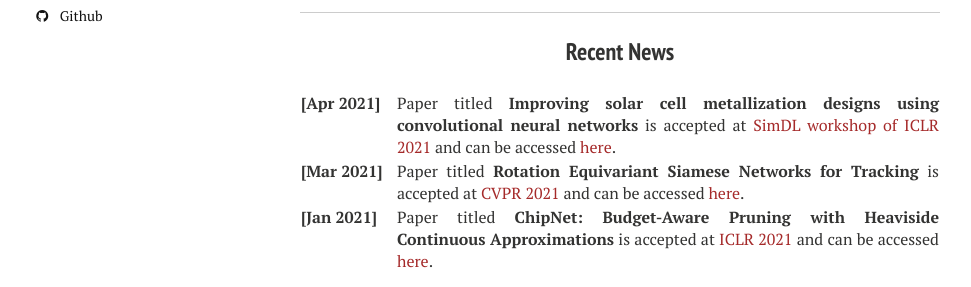
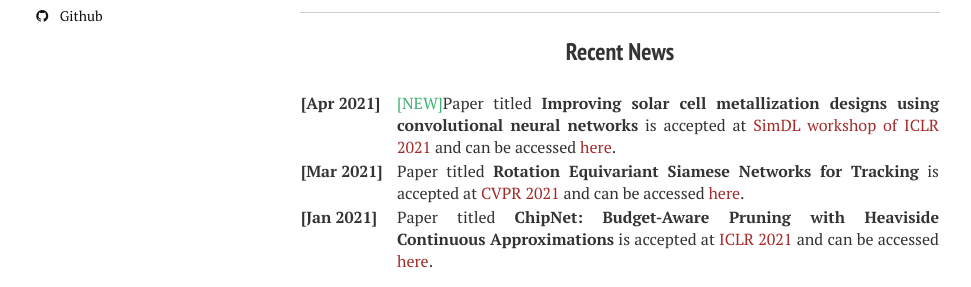
Before and after one commit to dkgupta90/dkgupta90.github.io, a Jekyll site: the page built from index.md, in a window 1280 px wide. Shown: the part 454-741 px from the top of the page, without its empty margins (20-991 px from the left). Built offline with Jekyll 4.4.1, drawn with Linux system fonts in a browser that asks for light colours; nearby versions of some CDN libraries.

```diff
--- a/index.md
+++ b/index.md
@@ -19,7 +19,7 @@
     <col width="85%">
     <tr>
         <td valign="top"><strong>[Apr 2021]</strong></td>
-        <td>Paper titled <b>Improving solar cell metallization designs using convolutional neural networks</b> is accepted at <a href="https://simdl.github.io/">SimDL workshop of ICLR 2021</a> and can be accessed  <a href="https://arxiv.org/abs/2104.04017">here</a>. </td>
+        <td><span style="color:MediumSeaGreen;">[NEW]</span>Paper titled <b>Improving solar cell metallization designs using convolutional neural networks</b> is accepted at <a href="https://simdl.github.io/">SimDL workshop of ICLR 2021</a> and can be accessed  <a href="https://arxiv.org/abs/2104.04017">here</a>. </td>
     </tr>
     <tr>
         <td valign="top"><strong>[Mar 2021]</strong></td>
```
